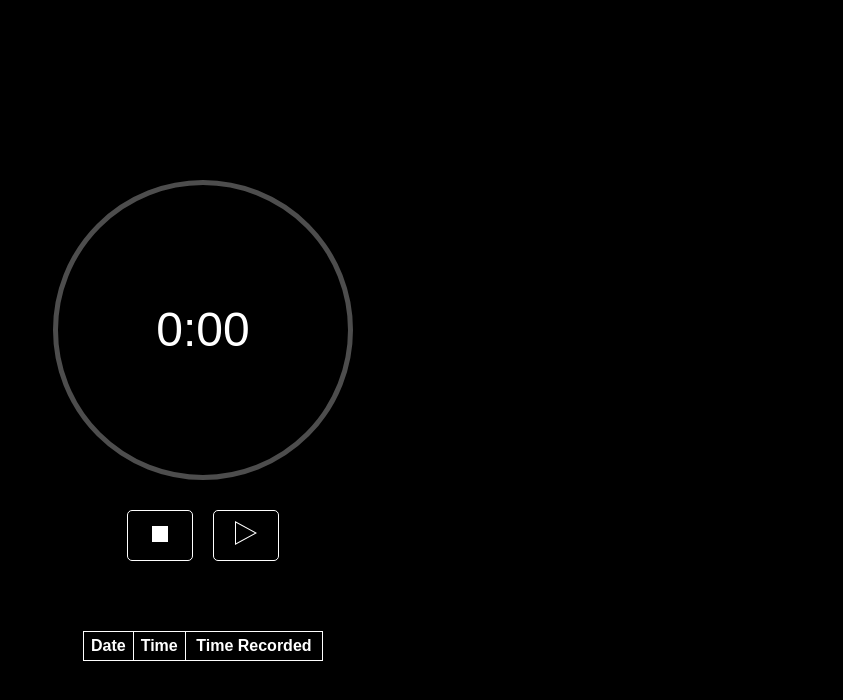
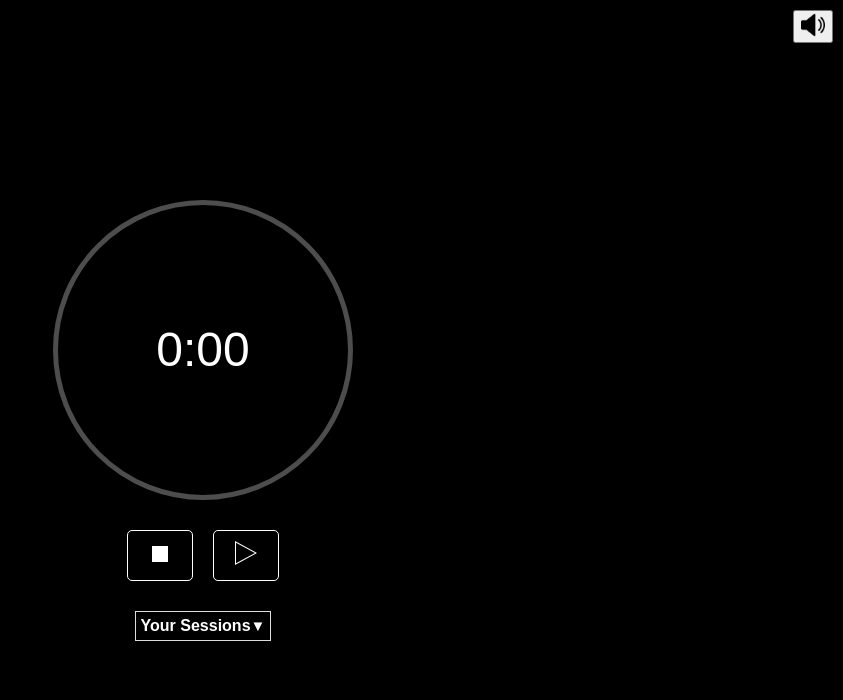
Before and after one commit to jkobb510/MeditationApp, a React app: page / in a window 1280 px wide. Shown: the top 700 px of the page, without its empty margins (437-1280 px from the left). Built offline with nearby package versions, Linux system fonts and the light colour scheme.

Commit message:
current changes

```diff
--- a/src/App.css
+++ b/src/App.css
@@ -11,6 +11,39 @@ body {
     max-height: 100%;
     background-color: #000;
     color: #fff;
+}
+
+.collapsible-header {
+  display: flex;
+  justify-content: space-between;
+  align-items: center;
+  background-color: #000000;
+  padding: 5px;
+  cursor: pointer;
+  border: 1px solid #ddd;
+  margin-top: 20px;
+}
+
+.collapsible-header h3 {
+  margin: 0;
+}
+
+.collapsible-header span {
+  font-size: 15px;
+}
+
+.collapsible-content {
+  padding: 10px;
+  background-color: #000000;
+  border: 1px solid #ddd;
+  border-top: none;
+}
+
+
+.top-right {
+  position: absolute;
+  top: 10px;
+  right: 10px;
 }
 
 .container {
@@ -74,54 +107,17 @@ body {
     background-color: #fff;
     color: #000;
 }
-.icon-reset {
-    width: 24px;
-    height: 24px;
-    display: inline-block;
-    background-size: contain;
-    background-repeat: no-repeat;
-}
 
-.icon-button {
-    width: 20px; /* Set consistent button width */
-    height: 20px; /* Set consistent button height */
-    padding: 0; /* Remove padding */
-}
-
-.icon-pause {
-    width: 24px;
-    height: 24px;
-    display: inline-block;
-    background-size: contain;
-    background-repeat: no-repeat;
-}
-.icon{
-    width: 24px;
-    height: 24px;
-}
-.invert-button svg {
+.button-icon svg {
         fill: #fff; /* Default fill color */
         transition: fill 0.3s;
 }
-.invert-button:hover svg {
+.button-icon:hover svg {
         fill: #000; /* Inverted fill color */
 }
-.icon-button {
-    width: 66px; /* Set a consistent width */
-    height:50px; /* Set a consistent height */
-    padding: 0; /* Remove extra padding */
-}
 
-.icon-button svg {
-    fill: #fff; /* Default fill color */
-    transition: fill 0.3s;
-}
-
-.icon-button:hover svg {
-    fill: #000; /* Hover fill color */
-}
 #logContainer {
-    margin-top: 60px;
+    margin-top: 20px;
     color: white;
     width: 100%;
     display: flex;
--- a/src/App.js
+++ b/src/App.js
@@ -1,50 +1,80 @@
-import React, { useState } from 'react';
-import './App.css';
-import LogContainer from './Components/LogContainer';
-import Controls from './Components/Controls';
-import TimerDisplay from './Components/TimerDisplay';
-import useTimer from './hooks/useTimer';
-import useLogs from './hooks/useLogs';
-import chimeSound from './chalicechime-65472.mp3';
+import React, { useState } from "react";
+import "./App.css";
+import LogContainer from "./Components/LogContainer";
+import Controls from "./Components/Controls";
+import TimerDisplay from "./Components/TimerDisplay";
+import useTimer from "./hooks/useTimer";
+import useLogs from "./hooks/useLogs";
+import chimeSound from "./chalicechime-65472.mp3";
+import audioOnImg from "./audioOn.png";
+import audioOffImg from "./audioOff.png";
 
 function App() {
-  const [warning, setWarning] = useState('');
-  const { time, isRunning, formattedTime, startPauseTimer, resetTimer, audioRef } = useTimer();
+  const { time, isRunning, startPauseTimer, resetTimer, audioRef } = useTimer();
   const { logs, saveLog } = useLogs();
+  const [isAudioOn, setIsAudioOn] = useState(true);
+  const [pendingUnmute, setPendingUnmute] = useState(false); // Track pending unmute state
+  const [isExpanded, setIsExpanded] = useState(false);
 
-  const clearWarning = () => {
-    if (warning) setWarning(''); // ✅ Clears the warning only if it exists
+  const handleLogSession = () => {
+    if (time >= 60) {
+      saveLog(time);
+      return true;
+    }
+    return false;
   };
 
-  const handleStartPause = () => {
-    clearWarning(); // ✅ Clicking Play/Pause always clears the warning
-    startPauseTimer();
+  const toggleAudio = () => {
+    setIsAudioOn((prevIsAudioOn) => {
+      const newIsAudioOn = !prevIsAudioOn;
+      if (audioRef.current) {
+        if (!newIsAudioOn) {
+          audioRef.current.muted = true;
+          setPendingUnmute(false);
+        } else if (isRunning) {
+          setPendingUnmute(true);
+        } else {
+          audioRef.current.muted = false;
+        }
+      }
+      return newIsAudioOn;
+    });
   };
 
   const handleReset = () => {
-    if (warning) {
-      clearWarning(); // ✅ Clicking Reset again clears the warning
-    } else if (time >= 60) {
-      console.log('Saving log with time:', formattedTime);
-      saveLog(formattedTime);
-      clearWarning(); // ✅ Clears warning when saving valid session
-    } else {
-      setWarning('Session must be at least 1 minute to be logged.'); // ✅ Shows warning if session too short
+    resetTimer();
+    if (pendingUnmute) {
+      setIsAudioOn(true);
+      if (audioRef.current) {
+        audioRef.current.muted = false;
+      }
+      setPendingUnmute(false);
     }
-    resetTimer();
   };
 
   return (
     <div className="container">
-      {warning && <p className="warning">{warning}</p>}
-      <div id="timerCircle">
-        <div id="innerCircle">
-          <TimerDisplay time={time} formattedTime={formattedTime} />
-        </div>
+      <div className="top-right">
+        <button className="button-icon" onClick={toggleAudio}>
+          <img src={isAudioOn ? audioOnImg : audioOffImg} alt="Toggle Sound" width="24" height="24" />
+        </button>
       </div>
-      <Controls isRunning={isRunning} onStartPause={handleStartPause} onReset={handleReset} />
-      <LogContainer logs={logs} />
-      <audio ref={audioRef} src={chimeSound} />
+      <TimerDisplay time={time} />
+      <Controls
+        isRunning={isRunning}
+        onStartPause={startPauseTimer}
+        onReset={handleReset}
+        onLogSession={handleLogSession}
+        isAudioOn={isAudioOn}
+        toggleAudio={toggleAudio}
+      />
+      <div className="collapsible-header" onClick={() => setIsExpanded(!isExpanded)}>
+        <h4>Your Sessions</h4>
+        <span>{isExpanded ? "▲" : "▼"}</span>
+      </div>
+      {isExpanded && <LogContainer logs={logs} />}
+
+        <audio ref={audioRef} src={chimeSound} />
     </div>
   );
 }
--- a/src/Components/Controls.js
+++ b/src/Components/Controls.js
@@ -1,44 +1,21 @@
-import React from 'react';
-import PropTypes from 'prop-types';
+import React from "react";
+import PropTypes from "prop-types";
+import audioOnImg from "../audioOn.png";
+import audioOffImg from "../audioOff.png";
+import PlayIcon from "./PlayIcon";
+import PauseIcon from "./PauseIcon";
 
-/**
- * React component for rendering start/pause and reset controls.
- *
- * The component is passed two props: `isRunning` and `onStartPause` and `onReset`.
- * `isRunning` is a boolean indicating whether the timer is currently running.
- * `onStartPause` is a function to start or pause the timer, and `onReset` is a function to reset the timer.
- *
- * The component renders two buttons. The first button is a reset button, and the second button is a start/pause button.
- * The start/pause button will render a play icon if the timer is not running, and a pause icon if the timer is running.
- * Clicking the start/pause button will start or pause the timer by calling the `onStartPause` prop.
- * Clicking the reset button will reset the timer by calling the `onReset` prop.
- *
- * The component should be rendered within a container element with the class "controls".
- */
-const Controls = ({ isRunning, onStartPause, onReset }) => {
-  const renderPlayIcon = () => (
-    <svg width="24" height="24" xmlns="http://www.w3.org/2000/svg" fillRule="evenodd" clipRule="evenodd">
-      <path d="M23 12l-22 12v-24l22 12zm-21 10.315l18.912-10.315-18.912-10.315v20.63z" />
-    </svg>
-  );
-
-  const renderPauseIcon = () => (
-    <svg width="24" height="24" viewBox="0 0 48 48" fill="none" xmlns="http://www.w3.org/2000/svg">
-      <rect width="48" height="48" fill="white" fillOpacity="0.01" />
-      <path d="M16 12V36" stroke="currentColor" strokeWidth="4" strokeLinecap="round" strokeLinejoin="round" />
-      <path d="M32 12V36" stroke="currentColor" strokeWidth="4" strokeLinecap="round" strokeLinejoin="round" />
-    </svg>
-  );
-
+const Controls = ({ isRunning, onStartPause, onReset, isAudioOn, toggleAudio }) => {
   return (
     <div className="controls">
-      <button className="invert-button" onClick={onReset}>
+      <button className="button-icon" onClick={onReset}>
         <svg width="24" height="24" xmlns="http://www.w3.org/2000/svg" viewBox="0 0 24 24" fillRule="evenodd" clipRule="evenodd">
           <rect x="4" y="5" width="16" height="16" />
         </svg>
       </button>
-      <button className="invert-button" onClick={onStartPause}>
-        {isRunning ? renderPauseIcon() : renderPlayIcon()}
+
+      <button className="button-icon" onClick={onStartPause}>
+        {isRunning ? <PauseIcon /> : <PlayIcon />}
       </button>
     </div>
   );
@@ -48,6 +25,9 @@ Controls.propTypes = {
   isRunning: PropTypes.bool.isRequired,
   onStartPause: PropTypes.func.isRequired,
   onReset: PropTypes.func.isRequired,
+  onLogSession: PropTypes.func.isRequired,
+  isAudioOn: PropTypes.bool.isRequired,
+  toggleAudio: PropTypes.func.isRequired,
 };
 
 export default Controls;
--- /dev/null
+++ b/src/Components/PauseIcon.js
@@ -0,0 +1,10 @@
+import React from 'react';
+
+const PauseIcon = () => (
+  <svg width="24" height="24" viewBox="0 0 48 48" fill="none" xmlns="http://www.w3.org/2000/svg">
+    <path d="M16 12V36" stroke="currentColor" strokeWidth="4" strokeLinecap="round" strokeLinejoin="round" />
+    <path d="M32 12V36" stroke="currentColor" strokeWidth="4" strokeLinecap="round" strokeLinejoin="round" />
+  </svg>
+);
+
+export default PauseIcon;
--- /dev/null
+++ b/src/Components/PlayIcon.js
@@ -0,0 +1,8 @@
+import React from 'react';
+const PlayIcon = () => (
+  <svg width="24" height="24" xmlns="http://www.w3.org/2000/svg" fillRule="evenodd" clipRule="evenodd">
+    <path d="M23 12l-22 12v-24l22 12zm-21 10.315l18.912-10.315-18.912-10.315v20.63z" />
+  </svg>
+);
+
+export default PlayIcon;
--- a/src/Components/TimerDisplay.js
+++ b/src/Components/TimerDisplay.js
@@ -9,8 +9,10 @@ const TimerDisplay = ({ time }) => {
   };
 
   return (
-    <div id="timer-circle">
-      <span id="time">{formatTime()}</span>
+    <div id="timerCircle">
+      <div id="innerCircle">
+        <span id="time">{formatTime()}</span>
+      </div>
     </div>
   );
 };
```
Also changed, not shown: src/Components/ResetButton.js (added, +30 -0 lines), src/clearLocalStorage.js (added, +11 -0 lines), src/hooks/useWarning.js (added, +11 -0 lines), src/audioOff.png (added), src/audioOn.png (added).
